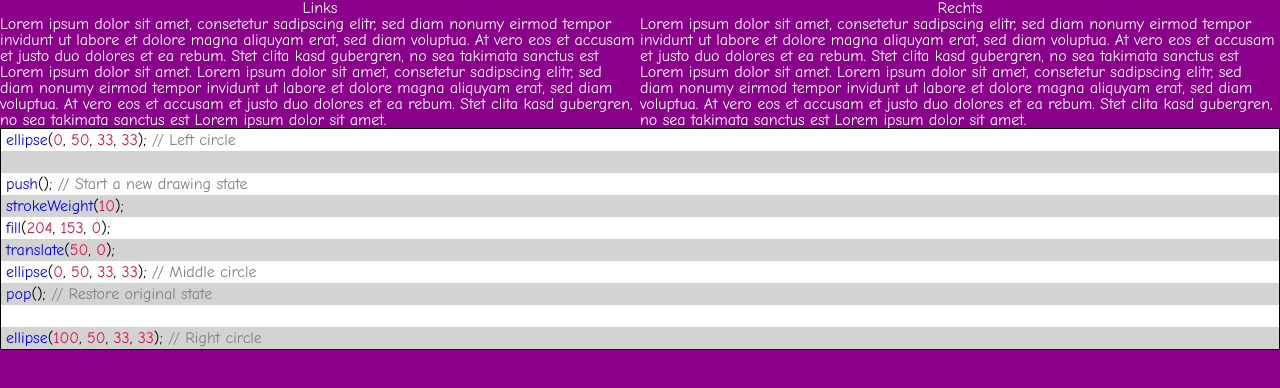
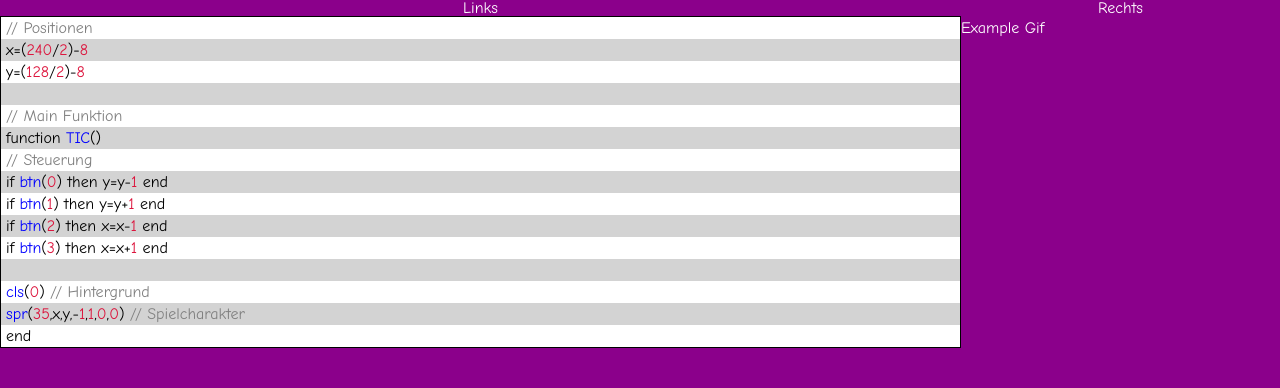
Before and after one commit to felikan/workshop, a plain HTML site: page index.html in a window 1280 px wide. Drawn offline with nearby package versions, Linux system fonts and the light colour scheme.

Commit message:
minor adjustments

```diff
--- a/index.html
+++ b/index.html
@@ -17,14 +17,9 @@
         <th>Rechts</th>
     </tr>
     <tr>
-        <td>Lorem ipsum dolor sit amet, consetetur sadipscing elitr, sed diam nonumy eirmod tempor invidunt ut labore et dolore magna aliquyam erat, sed diam voluptua. At vero eos et accusam et justo duo dolores et ea rebum. Stet clita kasd gubergren, no sea takimata sanctus est Lorem ipsum dolor sit amet.
-            Lorem ipsum dolor sit amet, consetetur sadipscing elitr, sed diam nonumy eirmod tempor invidunt ut labore et dolore magna aliquyam erat, sed diam voluptua. At vero eos et accusam et justo duo dolores et ea rebum. Stet clita kasd gubergren, no sea takimata sanctus est Lorem ipsum dolor sit amet.</td>
-        <td>Lorem ipsum dolor sit amet, consetetur sadipscing elitr, sed diam nonumy eirmod tempor invidunt ut labore et dolore magna aliquyam erat, sed diam voluptua. At vero eos et accusam et justo duo dolores et ea rebum. Stet clita kasd gubergren, no sea takimata sanctus est Lorem ipsum dolor sit amet.
-            Lorem ipsum dolor sit amet, consetetur sadipscing elitr, sed diam nonumy eirmod tempor invidunt ut labore et dolore magna aliquyam erat, sed diam voluptua. At vero eos et accusam et justo duo dolores et ea rebum. Stet clita kasd gubergren, no sea takimata sanctus est Lorem ipsum dolor sit amet.</td>
+        <td><div id="example" class="code"></div></td>
+        <td>Example Gif</td>
     </tr>
 </table>
-
-<div id="example" class="code"></div>
-
 </body>
 </html>
--- a/resources/code_snippets/example.html
+++ b/resources/code_snippets/example.html
@@ -1,8 +1,13 @@
-<code class='codeblock'><p><span class="funct">ellipse</span><span class="punct">(</span><span class="number">0</span><span class="punct">,</span> <span class="number">50</span><span class="punct">,</span> <span class="number">33</span><span class="punct">,</span> <span class="number">33</span><span class="punct">)</span><span class="punct">;</span> <span class="comment">// Left circle</span>
-</p><p></br></p><p><span class="funct">push</span><span class="punct">(</span><span class="punct">)</span><span class="punct">;</span> <span class="comment">// Start a new drawing state</span>
-</p><p><span class="funct">strokeWeight</span><span class="punct">(</span><span class="number">10</span><span class="punct">)</span><span class="punct">;</span>
-</p><p><span class="funct">fill</span><span class="punct">(</span><span class="number">204</span><span class="punct">,</span> <span class="number">153</span><span class="punct">,</span> <span class="number">0</span><span class="punct">)</span><span class="punct">;</span>
-</p><p><span class="funct">translate</span><span class="punct">(</span><span class="number">50</span><span class="punct">,</span> <span class="number">0</span><span class="punct">)</span><span class="punct">;</span>
-</p><p><span class="funct">ellipse</span><span class="punct">(</span><span class="number">0</span><span class="punct">,</span> <span class="number">50</span><span class="punct">,</span> <span class="number">33</span><span class="punct">,</span> <span class="number">33</span><span class="punct">)</span><span class="punct">;</span> <span class="comment">// Middle circle</span>
-</p><p><span class="funct">pop</span><span class="punct">(</span><span class="punct">)</span><span class="punct">;</span> <span class="comment">// Restore original state</span>
-</p><p></br></p><p><span class="funct">ellipse</span><span class="punct">(</span><span class="number">100</span><span class="punct">,</span> <span class="number">50</span><span class="punct">,</span> <span class="number">33</span><span class="punct">,</span> <span class="number">33</span><span class="punct">)</span><span class="punct">;</span> <span class="comment">// Right circle</span></p></code>
+<code class='codeblock'><p><span class="comment">// Positionen</span>
+</p><p>x=<span class="punct">(</span><span class="number">240</span><span class="math">/</span><span class="number">2</span><span class="punct">)</span><span class="math">-</span><span class="number">8</span>
+</p><p>y=<span class="punct">(</span><span class="number">128</span><span class="math">/</span><span class="number">2</span><span class="punct">)</span><span class="math">-</span><span class="number">8</span>
+</p><p></br></p><p><span class="comment">// Main Funktion</span>
+</p><p>function <span class="funct">TIC</span><span class="punct">(</span><span class="punct">)</span>
+</p><p>	<span class="comment">// Steuerung</span>
+</p><p>	if <span class="funct">btn</span><span class="punct">(</span><span class="number">0</span><span class="punct">)</span> then y=y<span class="math">-</span><span class="number">1</span> end
+</p><p>	if <span class="funct">btn</span><span class="punct">(</span><span class="number">1</span><span class="punct">)</span> then y=y<span class="math">+</span><span class="number">1</span> end
+</p><p>	if <span class="funct">btn</span><span class="punct">(</span><span class="number">2</span><span class="punct">)</span> then x=x<span class="math">-</span><span class="number">1</span> end
+</p><p>	if <span class="funct">btn</span><span class="punct">(</span><span class="number">3</span><span class="punct">)</span> then x=x<span class="math">+</span><span class="number">1</span> end
+</p><p></br></p><p>	<span class="funct">cls</span><span class="punct">(</span><span class="number">0</span><span class="punct">)</span>	<span class="comment">// Hintergrund</span>
+</p><p>	<span class="funct">spr</span><span class="punct">(</span><span class="number">35</span><span class="punct">,</span>x<span class="punct">,</span>y<span class="punct">,</span><span class="math">-</span><span class="number">1</span><span class="punct">,</span><span class="number">1</span><span class="punct">,</span><span class="number">0</span><span class="punct">,</span><span class="number">0</span><span class="punct">)</span> <span class="comment">// Spielcharakter</span>
+</p><p>end</p></code>
```
Also changed, not shown: resources/code_snippets/example.txt, 1 other file.
